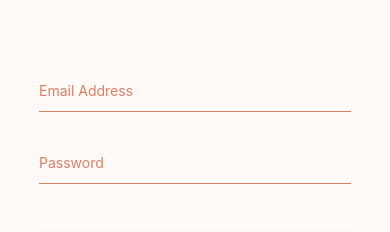
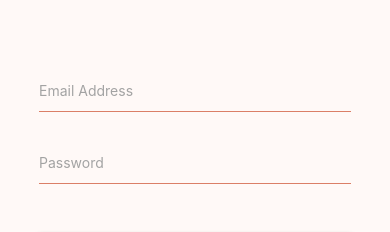
Before and after one commit to Mateus-Kiwi/Eventio, a React Native app: screen /Login in a window 390 px wide. Shown: the part 328-560 px from the top of the page. Built offline with nearby package versions, Linux system fonts and the light colour scheme.

Commit message:
Login style :)

```diff
--- a/src/Navigation/screens/Create.js
+++ b/src/Navigation/screens/Create.js
@@ -3,7 +3,7 @@
 
 export default function CreateScreen({navigation}) {
   return(
-    <View style={{ backgroundColor: '#844AF9', flex: 1, alignItems: 'center', justifyContent: 'center'}}>
+    <View style={{ backgroundColor: '#fff9f7', flex: 1, alignItems: 'center', justifyContent: 'center'}}>
       <Text
                 style={{ fontSize: 26, fontWeight: 'thin'}}>Settings screen</Text>
     </View>
--- a/src/Navigation/screens/Login.js
+++ b/src/Navigation/screens/Login.js
@@ -13,8 +13,8 @@
       <Text style={styles.title}>Eventio</Text>
 
 
-      <TextInput style={styles.input} placeholder='Email Address' />
-      <TextInput style={styles.input} placeholder='Password' />
+      <TextInput style={styles.input} placeholder='Email Address' placeholderTextColor='#a3a3a3' />
+      <TextInput style={styles.input} placeholder='Password'  placeholderTextColor='#a3a3a3'/>
 
 
 
--- a/src/Navigation/screens/Search.js
+++ b/src/Navigation/screens/Search.js
@@ -3,7 +3,7 @@
 
 export default function SearchScreen({navigation}) {
   return(
-    <View style={{ backgroundColor: '#844AF9', flex: 1, alignItems: 'center', justifyContent: 'center'}}>
+    <View style={{ backgroundColor: '#fff9f7', flex: 1, alignItems: 'center', justifyContent: 'center'}}>
       <Text
             style={{ fontSize: 26, fontWeight: 'thin'}}>Search screen</Text>
     </View>
```
